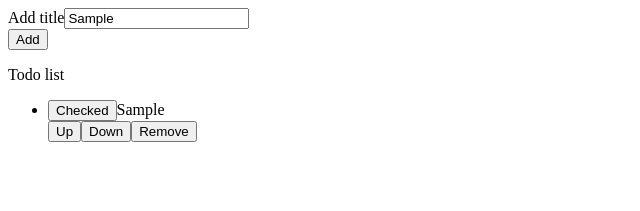
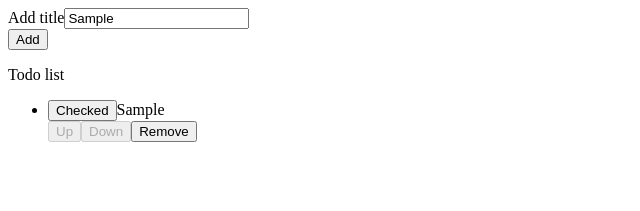
Before and after one commit to YuliiaDikun/todo-ts-react, a React (Create React App) app: page / in a window 1280 px wide. Both pictures are taken after typing "Sample" into the empty fields and a click on the button "Add". Shown: the top 211 px of the page, without its empty margins (0-640 px from the left). Built offline with nearby package versions, Linux system fonts and the light colour scheme.

Commit message:
disabled first and lats todos

```diff
--- a/src/App.tsx
+++ b/src/App.tsx
@@ -37,15 +37,12 @@ const App: React.FC = () => {
   }
   const reorderArray = (event: {oldIndex:number, newIndex:number}, originalArray: IItems[]): IItems[] => {
     const movedItem = originalArray.find((_, index) => index === event.oldIndex)!;
-    console.log('movedItem ', movedItem )
     const remainingItems = originalArray.filter((_, index) => index !== event.oldIndex);
-  console.log('remainingItems ', remainingItems)
     const reorderedItems = [
         ...remainingItems.slice(0, event.newIndex),
         movedItem,
         ...remainingItems.slice(event.newIndex)
     ];
-  console.log('reorderedItems ', reorderedItems)
     return reorderedItems;
   }
 
--- a/src/Components/TodoList.tsx
+++ b/src/Components/TodoList.tsx
@@ -16,9 +16,9 @@ const TodoList: React.FC<IProps> = ({ todos, onDeleteTodo, onCheckedTodos, onOrd
             <button onClick={() => { onCheckedTodos(todo.id)}}>Checked</button>
             {todo.title}
             <div>
-              <button onClick={() => { onOrderChange(index, "UP")}}>Up</button>
-              <button onClick={() => { onOrderChange(index, "DOWN")}}>Down</button>
-              <button onClick={() => { onDeleteTodo(todo.id)}}>Remove</button>
+              <button disabled={index === 0? true: false } onClick={() => { onOrderChange(index, "UP")}}>Up</button>
+              <button disabled={index === todos.length - 1? true: false } onClick={() => { onOrderChange(index, "DOWN")}}>Down</button>
+              <button  onClick={() => { onDeleteTodo(todo.id)}}>Remove</button>
             </div>
           </li>
         ))}
```
